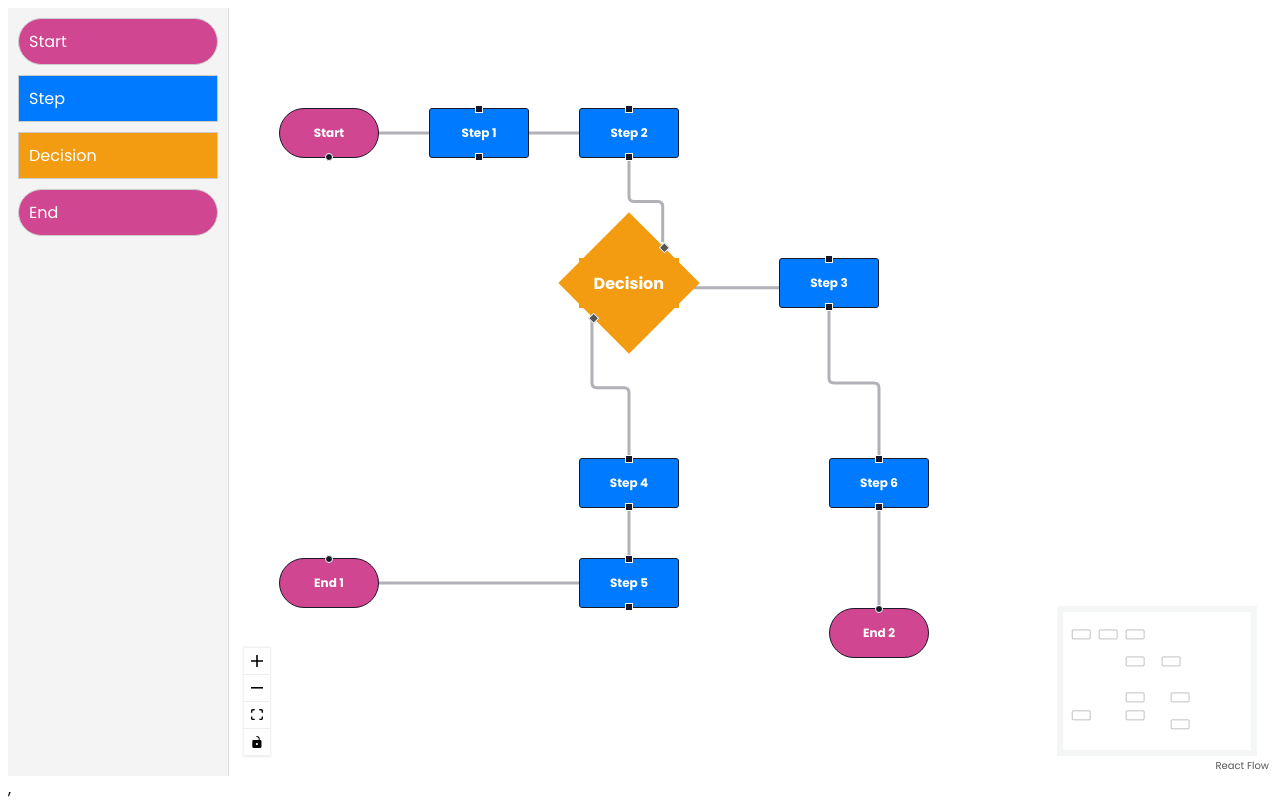
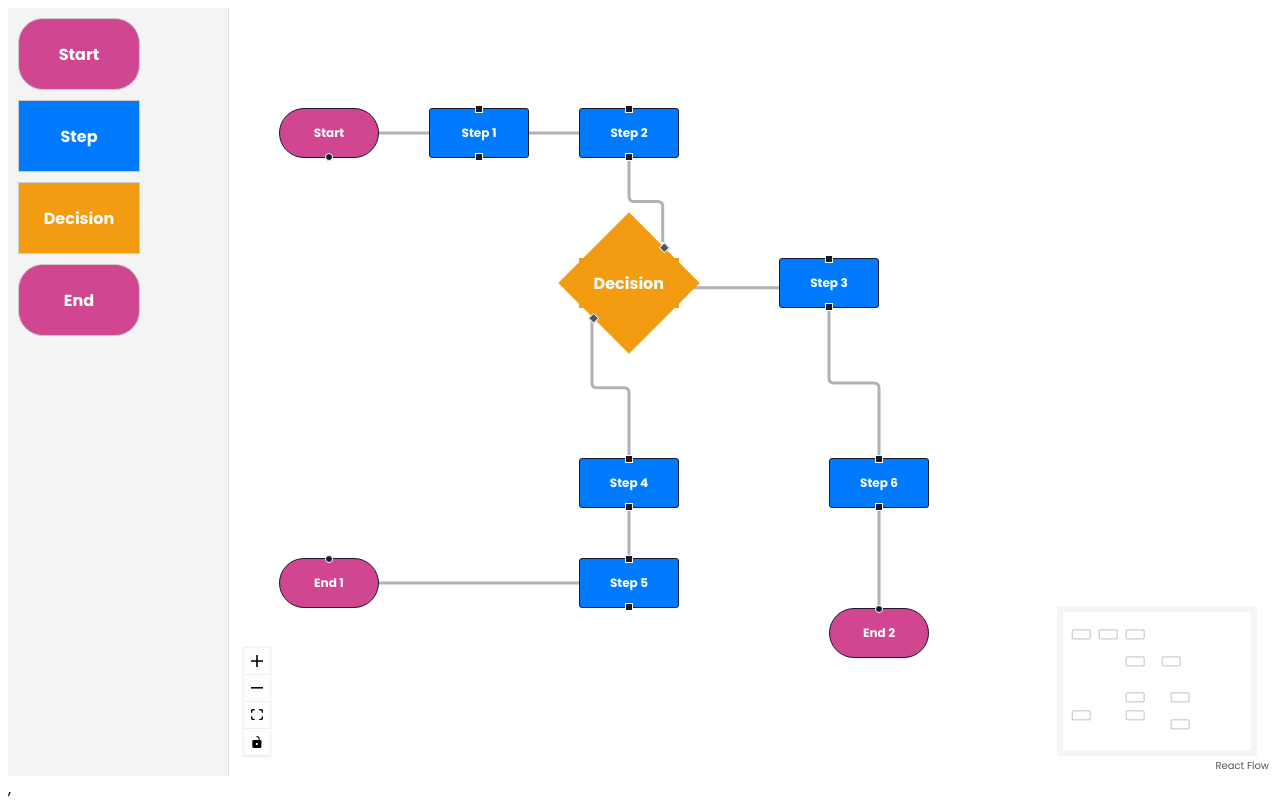
Before and after one commit to omar-ashraf2/flowchart-diagram, a React (Vite) app: page / in a window 1280 px wide. Built offline with nearby package versions, Linux system fonts and the light colour scheme.

Commit message:
finalize drag and drop features and styles

```diff
--- a/src/components/DefaultNode.tsx
+++ b/src/components/DefaultNode.tsx
@@ -2,10 +2,14 @@ import React from "react";
 import { Handle, NodeProps, Position } from "react-flow-renderer";
 import styles from "./Flowchart.module.css";
 
-const DefaultNode: React.FC<NodeProps> = ({ data }) => {
+interface DefaultNodeProps extends NodeProps {
+  className?: string;
+}
+
+const DefaultNode: React.FC<DefaultNodeProps> = ({ data, className }) => {
   return (
     <div
-      className={styles.node}
+      className={`${styles.node} ${className}`}
       data-tooltip-id="tooltip"
       data-tooltip-content={String(data.label)}
     >
--- a/src/components/Flowchart.tsx
+++ b/src/components/Flowchart.tsx
@@ -29,12 +29,14 @@ const initialNodes: Node[] = [
   },
   {
     id: "2",
+    type: "default",
     data: { label: "Step 1" },
     position: { x: 200, y: 100 },
     className: `${styles.node} ${styles["node-step"]}`,
   },
   {
     id: "3",
+    type: "default",
     data: { label: "Step 2" },
     position: { x: 350, y: 100 },
     className: `${styles.node} ${styles["node-step"]}`,
@@ -48,18 +50,21 @@ const initialNodes: Node[] = [
   },
   {
     id: "5",
+    type: "default",
     data: { label: "Step 3" },
     position: { x: 550, y: 250 },
     className: `${styles.node} ${styles["node-step"]}`,
   },
   {
     id: "6",
+    type: "default",
     data: { label: "Step 4" },
     position: { x: 350, y: 450 },
     className: `${styles.node} ${styles["node-step"]}`,
   },
   {
     id: "7",
+    type: "default",
     data: { label: "Step 5" },
     position: { x: 350, y: 550 },
     className: `${styles.node} ${styles["node-step"]}`,
@@ -73,6 +78,7 @@ const initialNodes: Node[] = [
   },
   {
     id: "9",
+    type: "default",
     data: { label: "Step 6" },
     position: { x: 600, y: 450 },
     className: `${styles.node} ${styles["node-step"]}`,
@@ -195,7 +201,7 @@ const Flowchart: React.FC = () => {
           type: item.type,
           position,
           data: { label: item.label },
-          className: `${styles.node} ${styles[`node-${item.type}`]}`,
+          className: item.className,
         };
         setNodes((nds) => nds.concat(newNode));
       }
--- a/src/components/Sidebar.tsx
+++ b/src/components/Sidebar.tsx
@@ -35,19 +35,23 @@ const Sidebar: React.FC = () => {
       <SidebarItem
         type="input"
         label="Start"
-        className={styles["node-start"]}
+        className={`${styles.node} ${styles["node-start"]}`}
       />
       <SidebarItem
         type="default"
         label="Step"
-        className={styles["node-step"]}
+        className={`${styles.node} ${styles["node-step"]}`}
       />
       <SidebarItem
         type="diamond"
         label="Decision"
-        className={styles["node-decision"]}
+        className={`${styles.node} ${styles["node-decision"]}`}
       />
-      <SidebarItem type="output" label="End" className={styles["node-end"]} />
+      <SidebarItem
+        type="output"
+        label="End"
+        className={`${styles.node} ${styles["node-end"]}`}
+      />
     </div>
   );
 };
```
